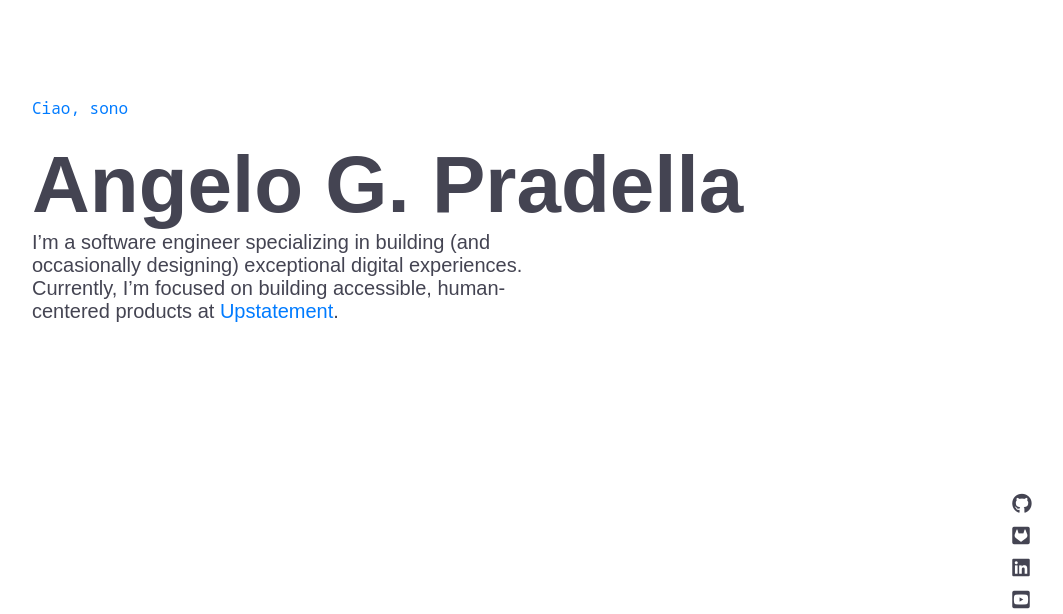
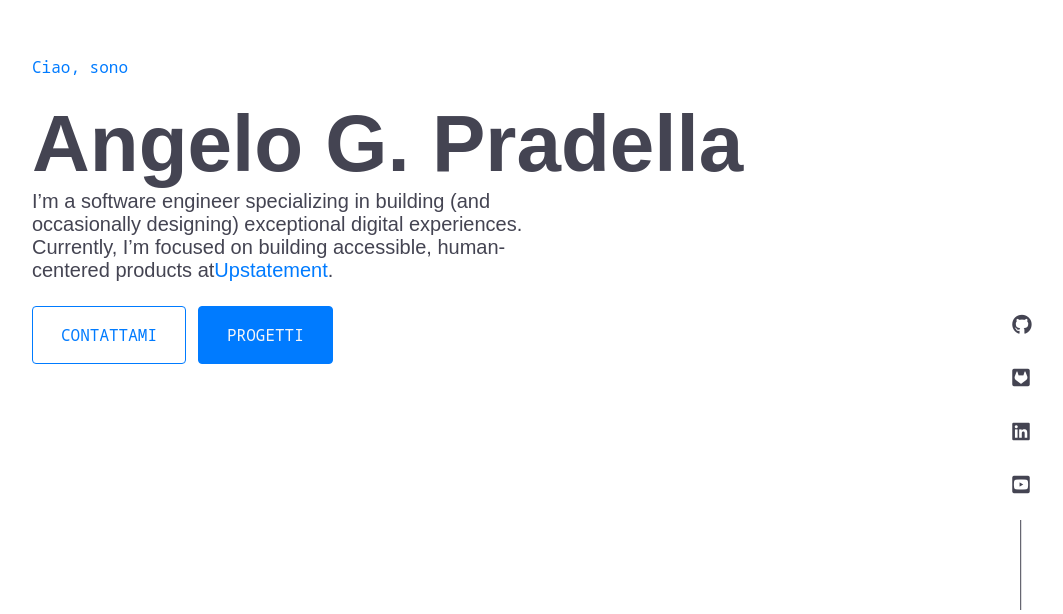
Before and after one commit to angeloPradella-github/portfolio-v1, a React (Vite) app: page / in a window 1280 px wide. Shown: the part 190-804 px from the top of the page, without its empty margins (183-1246 px from the left). Built offline with nearby package versions, Linux system fonts and the light colour scheme; a web font is replaced by a local one.

Commit message:
punto stabile hero section

```diff
--- a/src/App.jsx
+++ b/src/App.jsx
@@ -5,10 +5,12 @@ import "./css/index.css";
 import Index from "./pages/Index";
 // ----------COMPONENTS-------------
 import Socials from "./components/Socials";
+import EmailLink from "./components/EmailLink";
 
 function App() {
   return (
     <main className="app-layout">
+      {/* <EmailLink /> */}
       <Socials />
 
       <Index />
--- /dev/null
+++ b/src/components/EmailLink.jsx
@@ -0,0 +1,12 @@
+export default function EmailLink() {
+  return (
+    <div className="email-container flex flex-col clr-neutral gap-6">
+      <a className="flex flex-col" href="">
+        <span className="email-link ff-accent text-xs up-transition">
+          angelogpradella@gmail.com
+        </span>
+      </a>
+      <div className="line"></div>
+    </div>
+  );
+}
--- a/src/components/HeroSection.jsx
+++ b/src/components/HeroSection.jsx
@@ -6,9 +6,17 @@ export default function HeroSection() {
       <p className="max-w-lg">
         I’m a software engineer specializing in building (and occasionally
         designing) exceptional digital experiences. Currently, I’m focused on
-        building accessible, human-centered products at{" "}
+        building accessible, human-centered products at
         <span className="clr-accent">Upstatement</span>.
       </p>
+      <div className="btn-container flex gap-3 mt-6">
+        <a className="btn-big ff-accent btn-empty up-transition" href="#">
+          CONTATTAMI
+        </a>
+        <a className="btn-big ff-accent btn-full up-transition" href="#">
+          PROGETTI
+        </a>
+      </div>
     </div>
   );
 }
--- a/src/components/Socials.jsx
+++ b/src/components/Socials.jsx
@@ -1,18 +1,21 @@
 export default function Socials() {
   return (
-    <div className="socials-container flex flex-col clr-neutral gap-3">
+    <div className="socials-container flex flex-col justify-between clr-neutral gap-6">
+      <div className="flex flex-col justify-between h-[180px]">
         <a className="h-100" href="">
-        <i className="icon fa-brands fa-github"></i>
+          <i className="icon up-transition fa-brands fa-github"></i>
         </a>
         <a className="h-100" href="">
-        <i className="icon fa-brands fa-square-gitlab"></i>
+          <i className="icon up-transition fa-brands fa-square-gitlab"></i>
         </a>
         <a className="h-100" href="">
-        <i className="icon fa-brands fa-linkedin"></i>
+          <i className="icon up-transition fa-brands fa-linkedin"></i>
         </a>
         <a className="" href="">
-        <i className="icon fa-brands fa-square-youtube"></i>
+          <i className="icon up-transition fa-brands fa-square-youtube"></i>
         </a>
+      </div>
+      <div className="line"></div>
     </div>
   );
 }
--- a/src/css/app.css
+++ b/src/css/app.css
@@ -41,9 +41,36 @@
 
   /* -----utils---- */
   --icon-size: 1.25rem;
+  --decoration-line-height: 5.625rem;
 }
 
-/* ------------------ */
+/* ---------UTILS--------- */
+.btn-empty {
+  border: 1px solid var(--clr-accent);
+  border-radius: var(--btn-border-radius);
+  color: var(--clr-accent);
+}
+.btn-empty:hover {
+  background-color: var(--clr-accent);
+  color: var(--clr-light) !important;
+}
+
+.btn-full {
+  color: var(--clr-light);
+  border: 1px solid var(--clr-accent);
+  border-radius: var(--btn-border-radius);
+  background-color: var(--clr-accent);
+}
+.btn-full:hover {
+  background-color: transparent;
+  color: var(--clr-accent) !important;
+}
+
+.btn-big {
+  padding: 16px 28px;
+}
+
+/* ____________________________ */
 .fw-h-main {
   font-weight: var(--fw-heading-main);
 }
@@ -66,7 +93,7 @@
 /* ------------------ */
 
 .clr-accent {
-  color: var(--clr-accent);
+  color: var(--clr-accent) !important;
 }
 .clr-neutral {
   color: var(--clr-neutral);
@@ -107,8 +134,14 @@ p {
 }
 
 a {
-  text-decoration: none !important;
-  color: inherit !important;
+  text-decoration: none;
+}
+
+a,
+a:visited,
+a:hover,
+a:active {
+  color: inherit;
 }
 
 *,
@@ -144,16 +177,6 @@ button {
 
 button {
   display: block;
-}
-.btn {
-  transition: all 0.3s cubic-bezier(0.25, 0.75, 0.5, 1.25);
-}
-
-.btn:hover {
-  background-color: transparent;
-  color: var(--clr-primary);
-  outline-color: var(--clr-primary);
-  text-shadow: 1px 1px 5px black;
 }
 
 .min-height-100vh {
@@ -193,13 +216,16 @@ button {
   }
 }
 
+.up-transition {
+  transition: 0.2s cubic-bezier(0.215, 0.61, 0.355, 1);
+}
+
 .icon {
   font-size: var(--icon-size);
   aspect-ratio: 1;
-  transition: 0.2s cubic-bezier(0.215, 0.61, 0.355, 1);
 }
 
-.icon:hover {
+.up-transition:hover {
   transform: translateY(-3px);
   color: var(--clr-accent);
 }
@@ -209,7 +235,41 @@ button {
   right: calc(var(--main-padding) / 2);
   bottom: 0;
   transform: translateX(50%);
+  height: 295px;
 }
+
+.email-container {
+  left: calc(var(--main-padding) / 2);
+  transform: translateX(-50%);
+  bottom: 0;
+  position: absolute;
+  height: 295px;
+}
+
 .socials-container a {
   height: var(--icon-size);
 }
+
+.line {
+  height: var(--decoration-line-height);
+  position: relative;
+}
+
+.line::after {
+  background: var(--clr-neutral);
+  position: absolute;
+  content: "";
+  width: 1px;
+  top: 0;
+  right: 50%;
+  transform: translateX(-50%);
+
+  height: 100%;
+}
+
+/* ___________________________ */
+
+.email-link {
+  writing-mode: vertical-rl;
+  text-orientation: sideways;
+}
```
Lines whose indentation alone changed are shown as unchanged.
